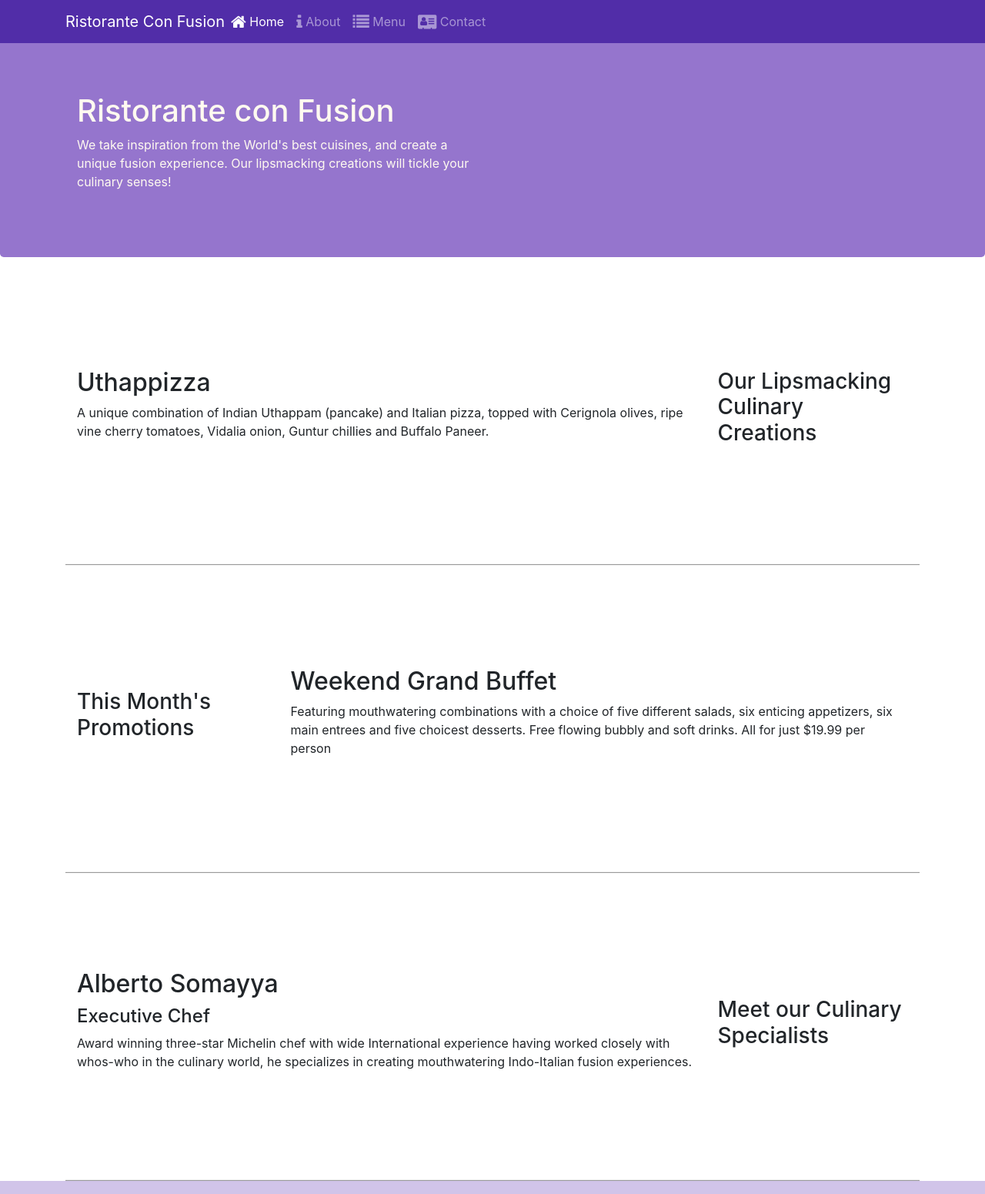
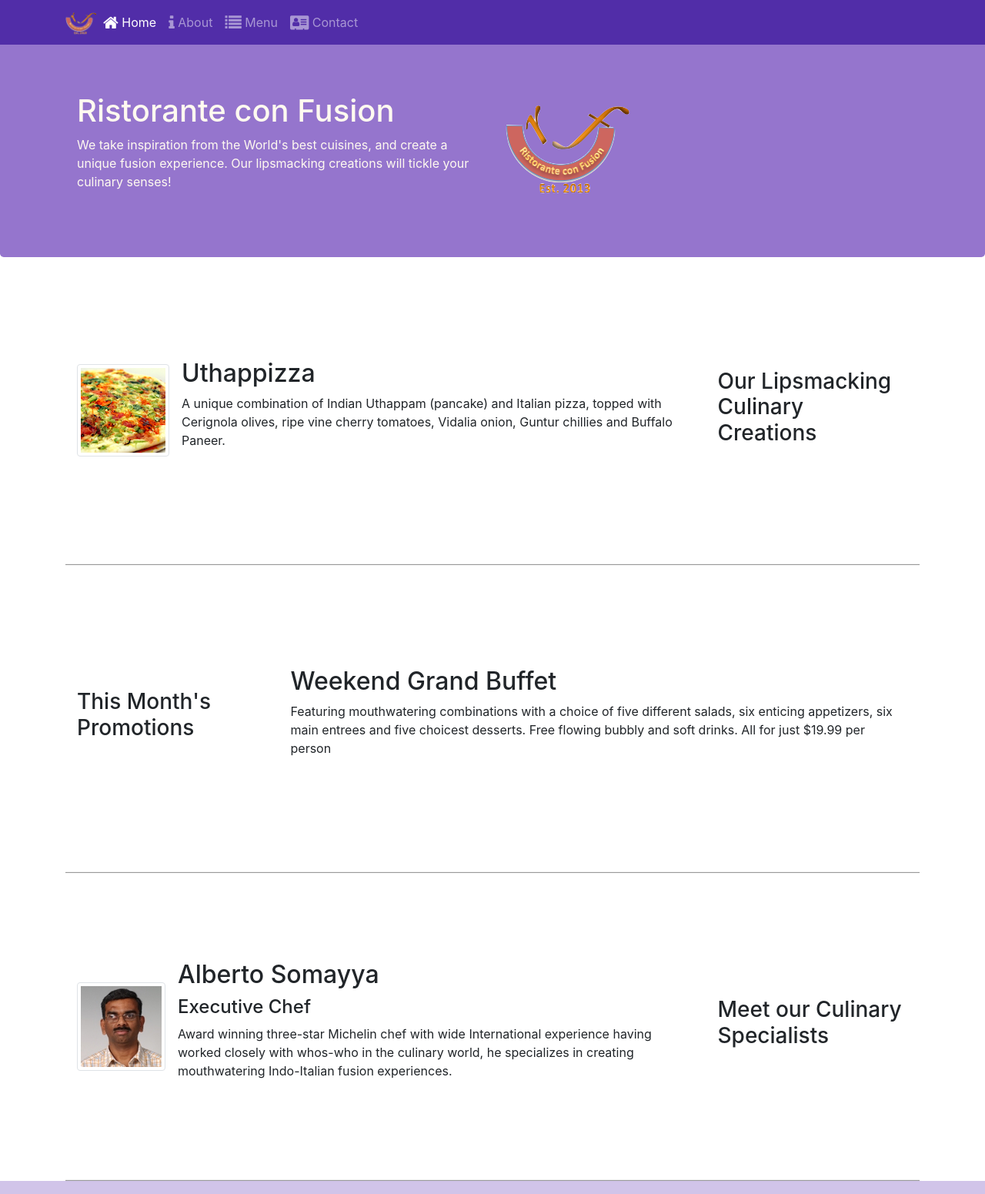
Before and after one commit to rahulmalu1998/JHS, a website: page index.html in a window 1280 px wide. Shown: the top 1551 px of the page at 77% size. Drawn offline with nearby package versions, Linux system fonts and the light colour scheme.

Commit message:
Images and media

```diff
--- a/index.html
+++ b/index.html
@@ -21,7 +21,7 @@
         <button class="navbar-toggler" type="button" data-toggle="collapse" data-target="#Navbar">
             <span class="navbar-toggler-icon"></span>
         </button>
-            <a class="navbar-brand mr-auto" href="#">Ristorante Con Fusion</a>
+            <a class="navbar-brand mr-auto" href="#"><img src="img/logo.png" height="30" width="41"></a>
                 <div class="collape navbar-collapse" id="Navbar">
                     <ul class="navbar-nav mr-auto">
                         <li class="nav-item active"><a class="nav-link" href="#"><span class="fa fa-home fa-lg"></span>  Home</a></li>
@@ -39,7 +39,9 @@
                     <h1>Ristorante con Fusion</h1>
                     <p>We take inspiration from the World's best cuisines, and create a unique fusion experience. Our lipsmacking creations will tickle your culinary senses!</p>
                 </div>
-                <div class="col-12 col-sm">
+
+                <div class="col-12 col-sm align-self-center">
+                    <img src="img/logo.png" class="img-fluid">
                 </div>
             </div>
         </div>
@@ -50,9 +52,20 @@
             <div class="col-12 col-sm-4 order-sm-last col-md-3">
                 <h3>Our Lipsmacking Culinary Creations</h3>
             </div>
+
             <div class="col col-sm order-sm-first col-md">
-                <h2>Uthappizza</h2>
-                <p>A unique combination of Indian Uthappam (pancake) and Italian pizza, topped with Cerignola olives, ripe vine cherry tomatoes, Vidalia onion, Guntur chillies and Buffalo Paneer.</p>
+
+                <div class="media">
+                    <img class="d-flex mr-3 img-thumbnail align-self-center"
+                            src="img/uthappizza.png" alt="Uthappizza">
+                    <div class="media-body">
+                        <h2 class="mt-0">Uthappizza</h2>
+                        <p class="d-none d-sm-block">A unique combination of Indian Uthappam (pancake) and
+                            Italian pizza, topped with Cerignola olives, ripe vine
+                            cherry tomatoes, Vidalia onion, Guntur chillies and
+                            Buffalo Paneer.</p>
+                    </div>
+                </div>
             </div>
         </div>
 
@@ -72,9 +85,19 @@
                 <h3>Meet our Culinary Specialists</h3>
             </div>
             <div class="col col-sm order-sm-first col-md">
-                <h2>Alberto Somayya</h2>
-                <h4>Executive Chef</h4>
-                <p>Award winning three-star Michelin chef with wide International experience having worked closely with whos-who in the culinary world, he specializes in creating mouthwatering Indo-Italian fusion experiences. </p>
+                <div class="media">
+                    <img class="d-flex mr-3 img-thumbnail align-self-center"
+                            src="img/alberto.png" alt="Alberto Somayya">
+                    <div class="media-body">
+                        <h2 class="mt-0">Alberto Somayya</h2>
+                        <h4>Executive Chef</h4>
+                        <p class="d-none d-sm-block">Award winning three-star Michelin chef with wide
+                            International experience having worked closely with
+                            whos-who in the culinary world, he specializes in
+                            creating mouthwatering Indo-Italian fusion experiences.
+                            </p>
+                    </div>
+                </div>
             </div>
         </div>
     </div>
```
Also changed, not shown: aboutus.html (+4 -1 lines), contactus.html (+3 -2 lines), img/alberto.png (added), img/buffet.png (added), img/logo.png (added), img/uthappizza.png (added), 1 other file.
